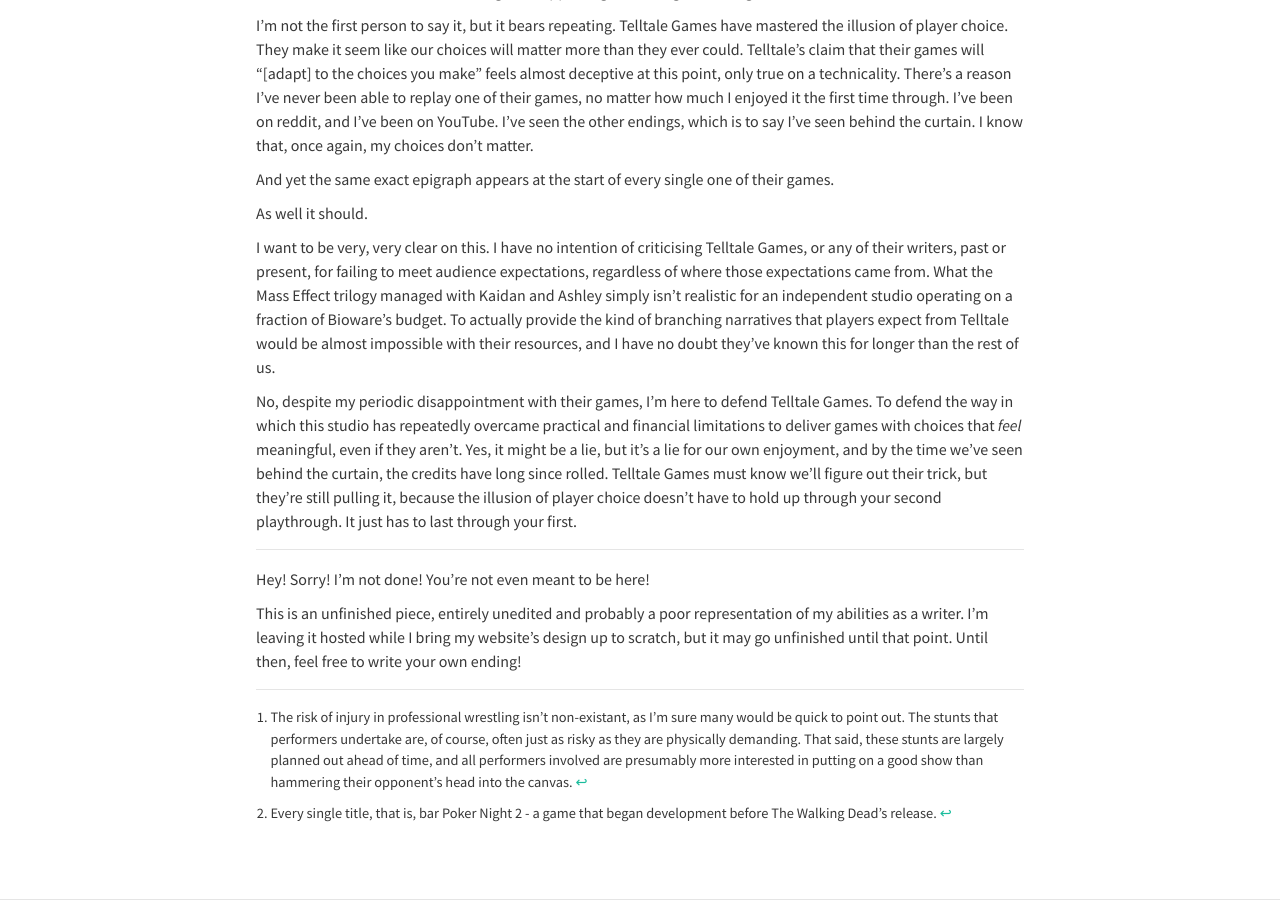
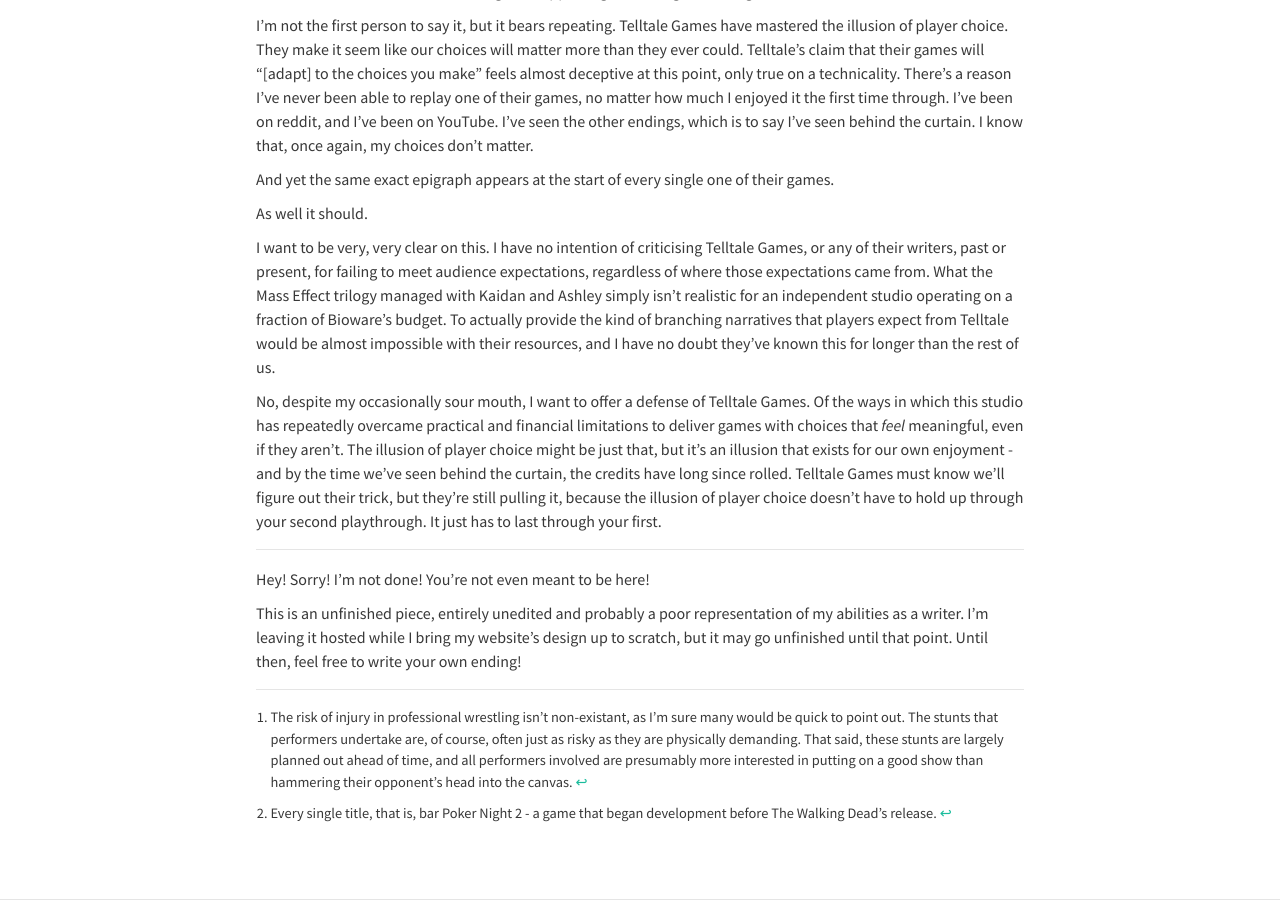
Before and after one commit to elliotherriman/website, a Jekyll site: the page built from _posts/2018-04-11-meaningful-choices-adjacent.markdown, in a window 1280 px wide and 900 px high, scrolled down 1608 px. Built offline with Jekyll 4.4.1, drawn with Linux system fonts in a browser that asks for light colours; nearby versions of some CDN libraries.

Commit message:
Update 2018-04-11-meaningful-choices-adjacent.markdown

```diff
--- a/_posts/2018-04-11-meaningful-choices-adjacent.markdown
+++ b/_posts/2018-04-11-meaningful-choices-adjacent.markdown
@@ -42,7 +42,7 @@
 
 I want to be very, very clear on this. I have no intention of criticising Telltale Games, or any of their writers, past or present, for failing to meet audience expectations, regardless of where those expectations came from. What the Mass Effect trilogy managed with Kaidan and Ashley simply isn't realistic for an independent studio operating on a fraction of Bioware's budget. To actually provide the kind of branching narratives that players expect from Telltale would be almost impossible with their resources, and I have no doubt they've known this for longer than the rest of us.
 
-No, despite my periodic disappointment with their games, I'm here to defend Telltale Games. To defend the way in which this studio has repeatedly overcame practical and financial limitations to deliver games with choices that _feel_ meaningful, even if they aren't. Yes, it might be a lie, but it's a lie for our own enjoyment, and by the time we've seen behind the curtain, the credits have long since rolled. Telltale Games must know we'll figure out their trick, but they're still pulling it, because the illusion of player choice doesn't have to hold up through your second playthrough. It just has to last through your first.
+No, despite my occasionally sour mouth, I want to offer a defense of Telltale Games. Of the ways in which this studio has repeatedly overcame practical and financial limitations to deliver games with choices that _feel_ meaningful, even if they aren't. The illusion of player choice might be just that, but it's an illusion that exists for our own enjoyment - and by the time we've seen behind the curtain, the credits have long since rolled. Telltale Games must know we'll figure out their trick, but they're still pulling it, because the illusion of player choice doesn't have to hold up through your second playthrough. It just has to last through your first.
 
 ---
 
```
